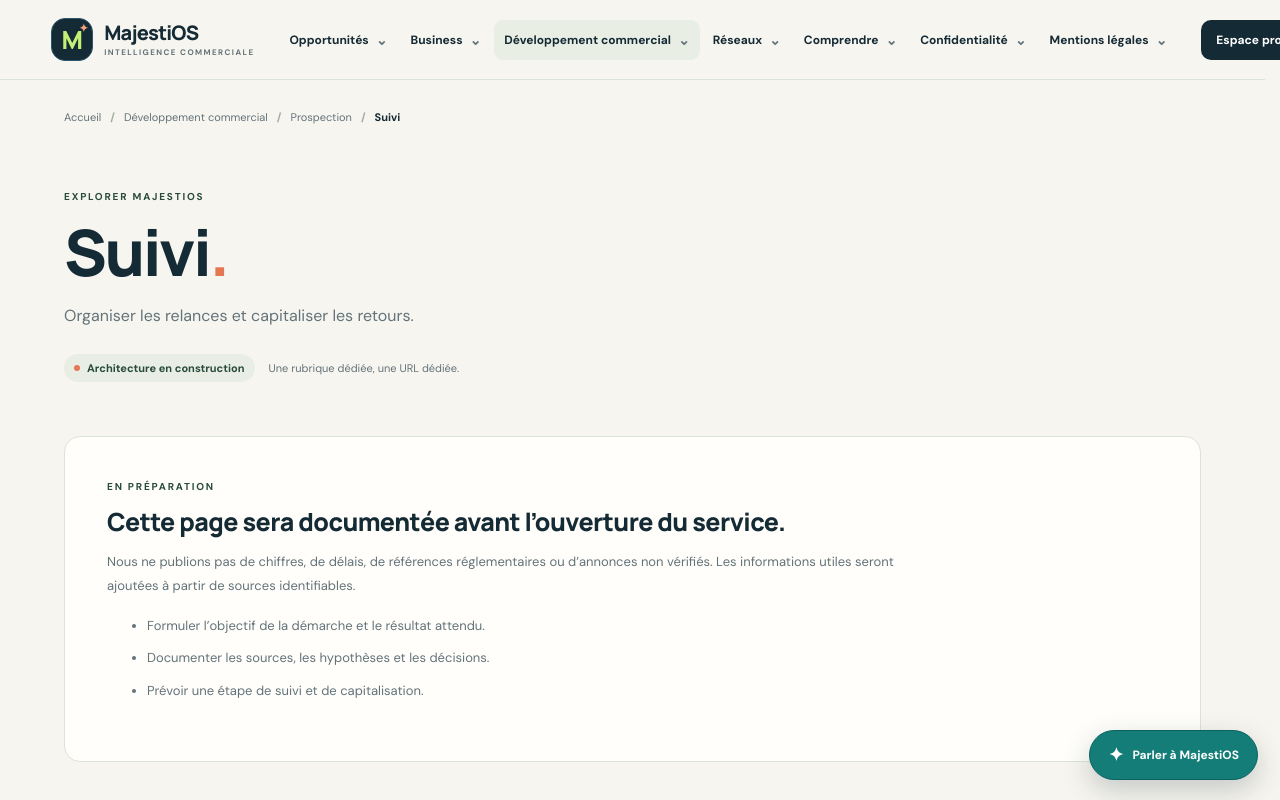
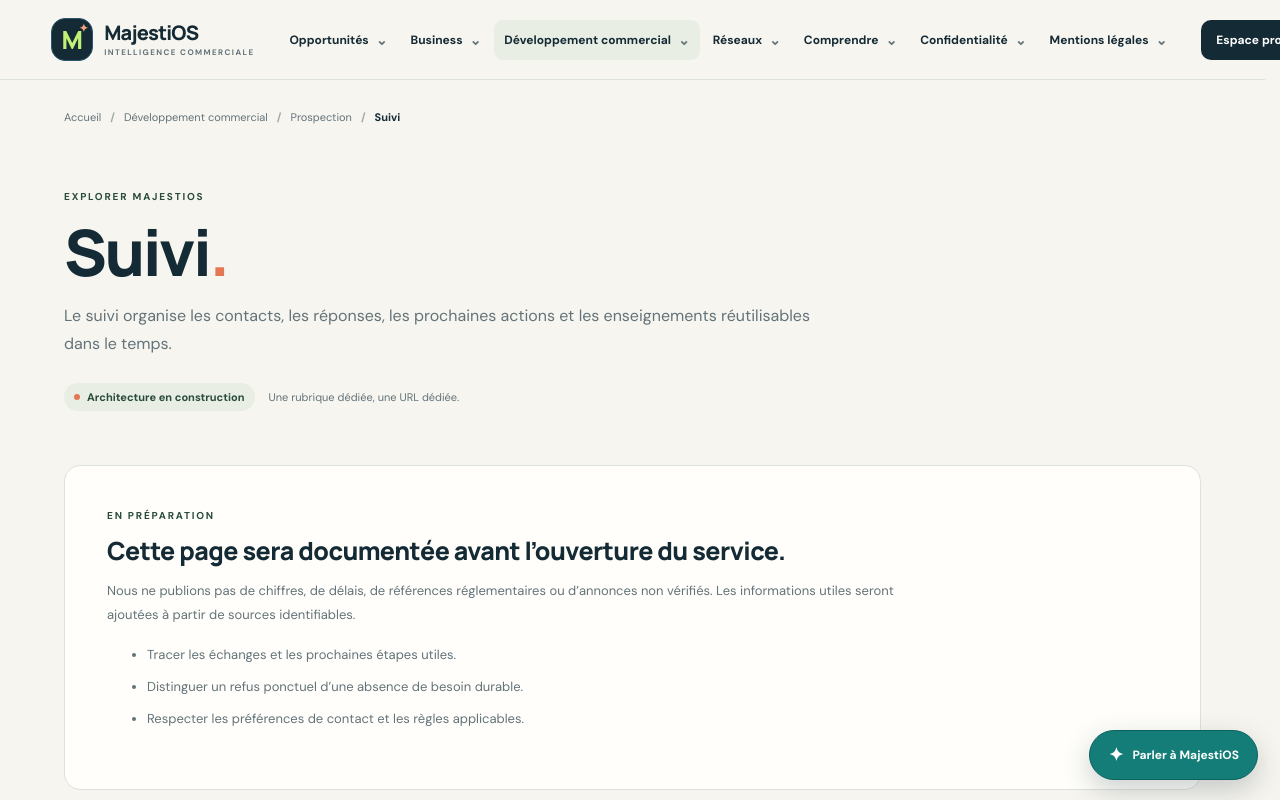
Before and after one commit to Chexpeer/Majestios, a Next.js app: page /developpement-commercial/prospection/suivi in a window 1280 px wide. Shown: the top 800 px of the page. Built offline with nearby package versions, Linux system fonts and the light colour scheme.

Commit message:
Créer la page dédiée : Suivi de prospection

```diff
--- /dev/null
+++ b/src/app/developpement-commercial/prospection/suivi/page.tsx
@@ -0,0 +1,7 @@
+import SiteHub from "@/components/site-hub";
+
+export const metadata = { title: "Suivi de prospection — MajestiOS", description: "Le suivi organise les contacts, les réponses, les prochaines actions et les enseignements réutilisables dans le temps." };
+
+export default function Page() {
+  return <SiteHub pathname="/developpement-commercial/prospection/suivi" intro="Le suivi organise les contacts, les réponses, les prochaines actions et les enseignements réutilisables dans le temps." checklist={["Tracer les échanges et les prochaines étapes utiles.","Distinguer un refus ponctuel d’une absence de besoin durable.","Respecter les préférences de contact et les règles applicables."]} />;
+}
```
